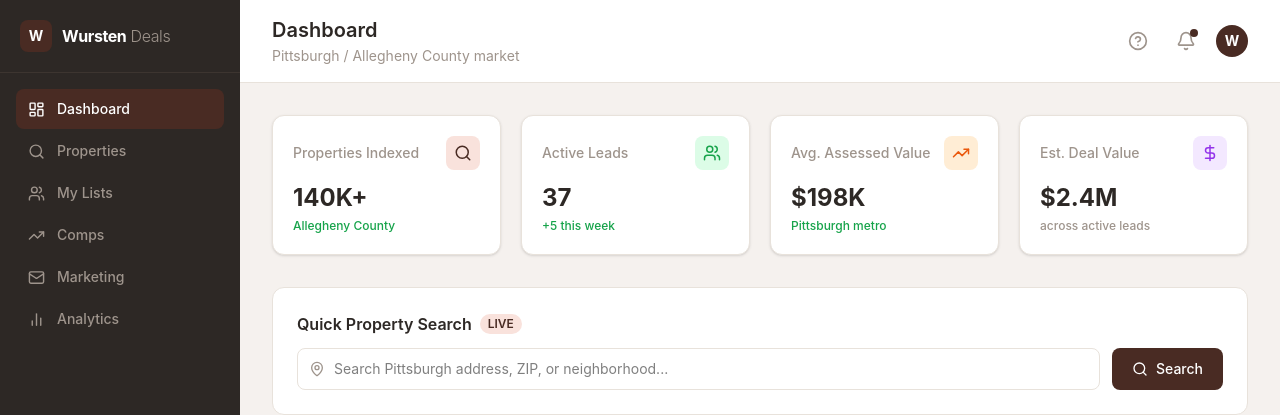
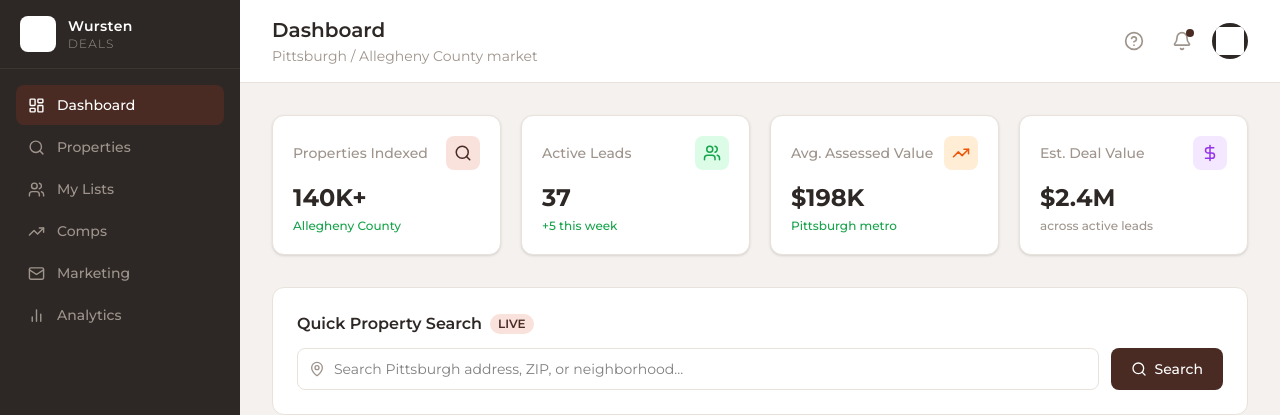
Before and after one commit to calebwursten/DealHunter, a Next.js app: page / in a window 1280 px wide. Shown: the top 415 px of the page. Built offline with nearby package versions, Linux system fonts and the light colour scheme; no server answers.

Commit message:
feat: use wursten.co logo + Montserrat font
Pull apple-touch-icon from wursten.co, serve from /public/logo.png.
Invert to white for sidebar and header avatar. Add Montserrat font.

```diff
--- a/app/globals.css
+++ b/app/globals.css
@@ -1,7 +1,6 @@
 @import "tailwindcss";
 
 @theme {
-  /* Wursten brand — deep burgundy derived from wursten.co */
   --color-brand-50:  #fdf3f1;
   --color-brand-100: #f9e2dc;
   --color-brand-200: #f2c0b4;
@@ -13,7 +12,6 @@
   --color-brand-800: #2d1810;
   --color-brand-900: #1e100b;
 
-  /* Warm sidebar — charcoal from wursten.co */
   --color-wu-950: #1e1b18;
   --color-wu-900: #2d2825;
   --color-wu-800: #3d3530;
@@ -21,9 +19,11 @@
   --color-wu-600: #5d544c;
   --color-wu-400: #9e948c;
   --color-wu-300: #c0b8b0;
+
+  --font-sans: "Montserrat", -apple-system, BlinkMacSystemFont, "Segoe UI", sans-serif;
 }
 
 body {
-  font-family: -apple-system, BlinkMacSystemFont, "Segoe UI", Roboto, sans-serif;
+  font-family: "Montserrat", -apple-system, BlinkMacSystemFont, "Segoe UI", sans-serif;
   background-color: #f5f1ee;
 }
--- a/app/layout.tsx
+++ b/app/layout.tsx
@@ -5,11 +5,11 @@ import Sidebar from "@/components/Sidebar";
 export const metadata: Metadata = {
   title: "Wursten Deals",
   description: "Real estate investment data, lead generation, and market analytics — by Wursten.",
-  metadataBase: new URL("https://dealhunterapp.vercel.app"),
+  metadataBase: new URL("https://wurstendeals.vercel.app"),
   openGraph: {
     title: "Wursten Deals",
     description: "Real estate investment data, lead generation, and market analytics — by Wursten.",
-    url: "https://dealhunterapp.vercel.app",
+    url: "https://wurstendeals.vercel.app",
     siteName: "Wursten Deals",
     images: [{ url: "/opengraph-image", width: 1200, height: 630, alt: "Wursten Deals Dashboard" }],
     type: "website",
@@ -25,6 +25,12 @@ export const metadata: Metadata = {
 export default function RootLayout({ children }: { children: React.ReactNode }) {
   return (
     <html lang="en">
+      <head>
+        <link
+          href="https://fonts.googleapis.com/css2?family=Montserrat:wght@300;400;500;600;700;900&display=swap"
+          rel="stylesheet"
+        />
+      </head>
       <body className="min-h-screen" style={{ background: "#f5f1ee" }}>
         <div className="flex min-h-screen">
           <Sidebar />
--- a/components/Header.tsx
+++ b/components/Header.tsx
@@ -1,4 +1,5 @@
 import { Bell, HelpCircle } from "lucide-react";
+import Image from "next/image";
 
 interface HeaderProps {
   title: string;
@@ -24,10 +25,16 @@ export default function Header({ title, subtitle }: HeaderProps) {
           <span className="absolute top-1.5 right-1.5 w-2 h-2 rounded-full" style={{ background: "#492b23" }} />
         </button>
         <div
-          className="w-8 h-8 rounded-full flex items-center justify-center text-white text-sm font-bold"
-          style={{ background: "#492b23" }}
+          className="w-9 h-9 rounded-full flex items-center justify-center overflow-hidden"
+          style={{ background: "#2d2825" }}
         >
-          W
+          <Image
+            src="/logo.png"
+            alt="Wursten"
+            width={28}
+            height={28}
+            style={{ filter: "brightness(0) invert(1)", objectFit: "contain" }}
+          />
         </div>
       </div>
     </div>
--- a/components/Sidebar.tsx
+++ b/components/Sidebar.tsx
@@ -1,6 +1,7 @@
 "use client";
 
 import Link from "next/link";
+import Image from "next/image";
 import { usePathname } from "next/navigation";
 import { useEffect, useState } from "react";
 import {
@@ -25,7 +26,6 @@ export default function Sidebar() {
 
   return (
     <>
-      {/* Hamburger */}
       <button
         onClick={() => setOpen(true)}
         className="md:hidden fixed top-3.5 left-4 z-50 p-2 rounded-lg text-white shadow-lg"
@@ -35,12 +35,10 @@ export default function Sidebar() {
         <Menu size={20} />
       </button>
 
-      {/* Backdrop */}
       {open && (
         <div className="md:hidden fixed inset-0 bg-black/50 z-40" onClick={() => setOpen(false)} />
       )}
 
-      {/* Panel */}
       <aside
         className={clsx(
           "fixed top-0 left-0 h-full w-60 flex flex-col z-50",
@@ -50,18 +48,19 @@ export default function Sidebar() {
         style={{ background: "#2d2825" }}
       >
         {/* Logo */}
-        <div className="p-5 flex items-center justify-between" style={{ borderBottom: "1px solid #3d3530" }}>
-          <div className="flex items-center gap-2.5">
-            {/* W monogram */}
-            <div
-              className="w-8 h-8 rounded-lg flex items-center justify-center text-white font-bold text-sm"
-              style={{ background: "#492b23" }}
-            >
-              W
-            </div>
+        <div className="px-5 py-4 flex items-center justify-between" style={{ borderBottom: "1px solid #3d3530" }}>
+          <div className="flex items-center gap-3">
+            <Image
+              src="/logo.png"
+              alt="Wursten"
+              width={36}
+              height={36}
+              className="rounded-lg"
+              style={{ filter: "brightness(0) invert(1)" }}
+            />
             <div className="leading-tight">
-              <span className="text-white font-bold text-base tracking-tight">Wursten</span>
-              <span className="font-light text-base tracking-tight" style={{ color: "#9e948c" }}> Deals</span>
+              <p className="text-white font-semibold text-sm tracking-wide">Wursten</p>
+              <p className="text-xs font-light tracking-widest uppercase" style={{ color: "#9e948c" }}>Deals</p>
             </div>
           </div>
           <button onClick={() => setOpen(false)} className="md:hidden" style={{ color: "#9e948c" }}>
@@ -69,7 +68,6 @@ export default function Sidebar() {
           </button>
         </div>
 
-        {/* Nav */}
         <nav className="flex-1 p-4 space-y-0.5 overflow-y-auto">
           {nav.map(({ label, href, icon: Icon }) => {
             const active = pathname === href;
@@ -77,15 +75,13 @@ export default function Sidebar() {
               <Link
                 key={href}
                 href={href}
-                className={clsx(
-                  "flex items-center gap-3 px-3 py-2.5 rounded-lg text-sm font-medium transition-colors",
-                )}
+                className="flex items-center gap-3 px-3 py-2.5 rounded-lg text-sm font-medium transition-colors"
                 style={{
                   background: active ? "#492b23" : "transparent",
                   color: active ? "#fff" : "#9e948c",
                 }}
-                onMouseEnter={(e) => { if (!active) (e.currentTarget as HTMLElement).style.background = "#3d3530"; (e.currentTarget as HTMLElement).style.color = "#fff"; }}
-                onMouseLeave={(e) => { if (!active) (e.currentTarget as HTMLElement).style.background = "transparent"; (e.currentTarget as HTMLElement).style.color = "#9e948c"; }}
+                onMouseEnter={(e) => { if (!active) { (e.currentTarget as HTMLElement).style.background = "#3d3530"; (e.currentTarget as HTMLElement).style.color = "#fff"; }}}
+                onMouseLeave={(e) => { if (!active) { (e.currentTarget as HTMLElement).style.background = "transparent"; (e.currentTarget as HTMLElement).style.color = "#9e948c"; }}}
               >
                 <Icon size={17} />
                 {label}
@@ -94,7 +90,6 @@ export default function Sidebar() {
           })}
         </nav>
 
-        {/* Footer */}
         <div className="p-4" style={{ borderTop: "1px solid #3d3530" }}>
           <Link
             href="/settings"
```
Also changed, not shown: public/logo.png (added).
